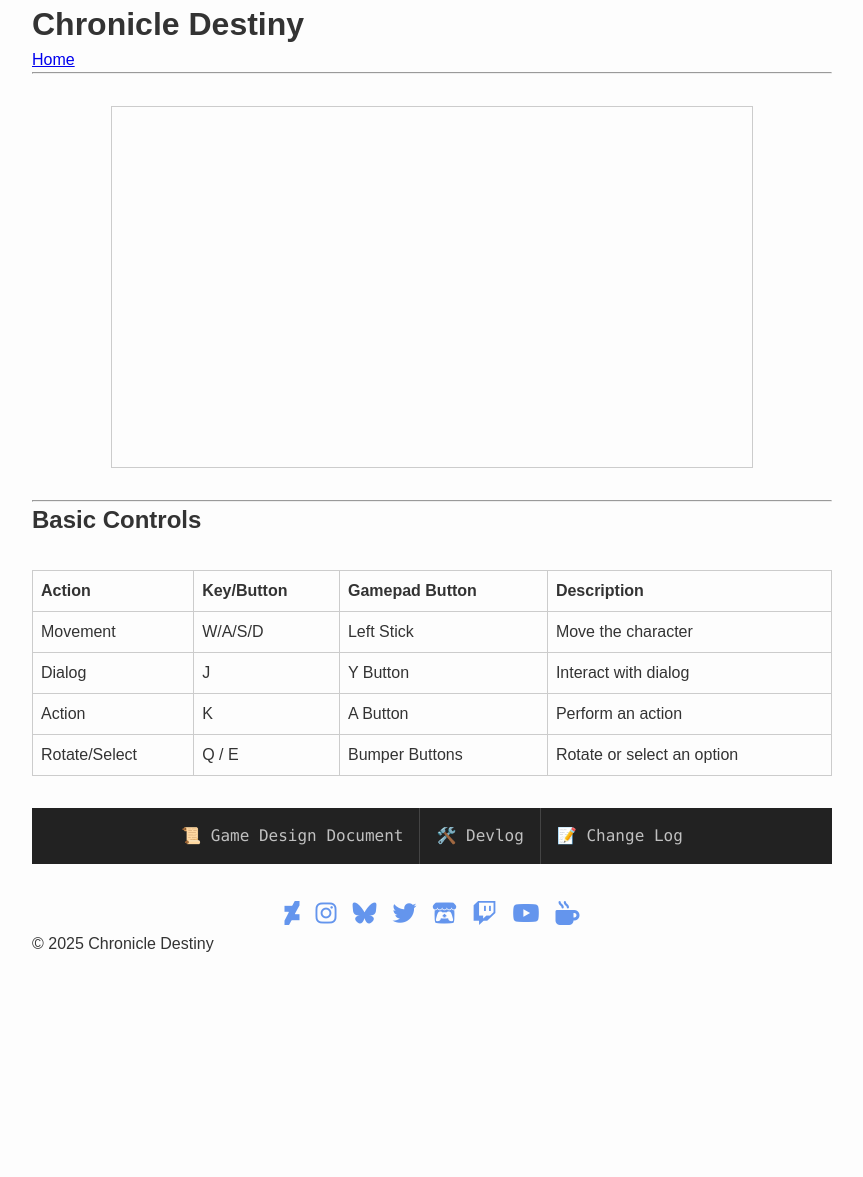
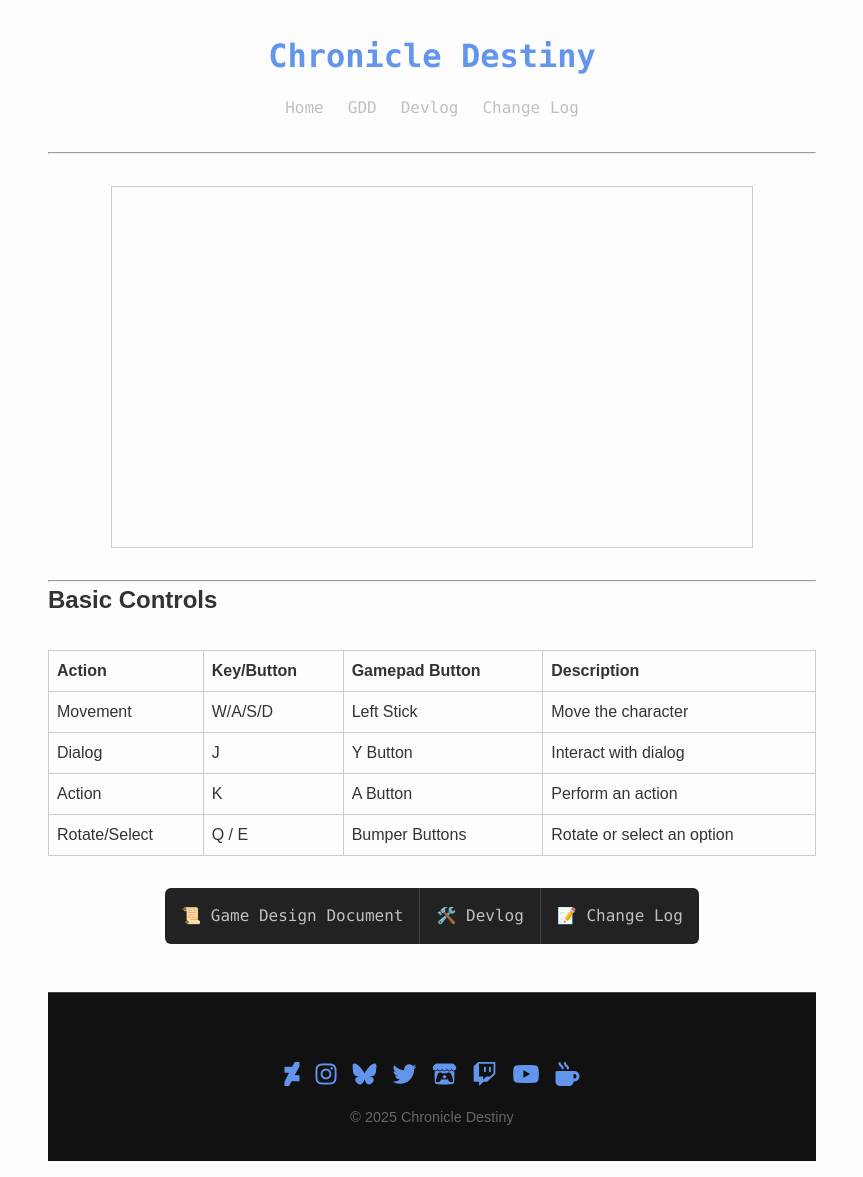
Before and after one commit to zBuLe/Chronicle-Destiny, a Jekyll site: the page built from index.md, in a window 1280 px wide. Shown: the whole page, without its empty margins (208-1071 px from the left). Built offline with Jekyll 4.4.1, drawn with Linux system fonts in a browser that asks for light colours; nearby versions of some CDN libraries; our own code applies the rules of GitHub Pages for plain Markdown files; a script that is not in the unit is left out; before the commit the page ends 956 px from its top, so only the background shows below that.

Commit message:
Refactor footer and header structure for improved semantics and styling consistency

````diff
--- a/_includes/footer.html
+++ b/_includes/footer.html
@@ -1,4 +1,4 @@
-<footer>
+<footer class="site-footer">
   <div class="social-links">
     <a href="https://deviantart.com/zbule" target="_blank" title="DeviantArt">
       <i class="fab fa-deviantart"></i>
@@ -25,5 +25,5 @@
       <i class="fa-solid fa-mug-hot"></i>
     </a>
   </div>
-  <p>&copy; {{ site.time | date: "%Y" }} {{ site.title }}</p>
+  <p class="footer-copy">&copy; {{ site.time | date: "%Y" }} {{ site.title }}</p>
 </footer>
--- a/_includes/header.html
+++ b/_includes/header.html
@@ -1,7 +1,9 @@
-<header>
-  <h1>{{ site.title }}</h1>
-  <nav>
+<header class="site-header">
+  <h1 class="site-title">{{ site.title }}</h1>
+  <nav class="site-nav">
     <a href="{{ '/' | relative_url }}">Home</a>
-    <!-- Add more links as needed -->
+    <a href="{{ '/gdd/chronicle-destiny-gdd.md' | relative_url }}">GDD</a>
+    <a href="{{ '/devlog/' | relative_url }}">Devlog</a>
+    <a href="{{ '/changelog.md' | relative_url }}">Change Log</a>
   </nav>
 </header>
--- a/_layouts/default.html
+++ b/_layouts/default.html
@@ -4,17 +4,23 @@
   <meta charset="UTF-8">
   <title>{{ page.title }}</title>
   <meta name="viewport" content="width=device-width, initial-scale=1.0">
+  <meta name="description" content="Development site for Chronicle Destiny, a GameMaker-based narrative RPG.">
+  <link rel="icon" href="{{ '/assets/img/favicon.ico' | relative_url }}">
   <link rel="stylesheet" href="{{ '/assets/css/style.css' | relative_url }}">
   <link rel="stylesheet" href="{{ '/assets/css/gml.css' | relative_url }}">
   <script src="https://kit.fontawesome.com/fe2b0ce82c.js" crossorigin="anonymous"></script>
 </head>
 <body>
   <div class="container">
-    {% include header.html %}
+    <header>
+      {% include header.html %}
+    </header>
     <main>
       {{ content }}
     </main>
-    {% include footer.html %}
+    <footer>
+      {% include footer.html %}
+    </footer>
   </div>
 </body>
 </html>
--- a/assets/css/gml.css
+++ b/assets/css/gml.css
@@ -1,4 +1,4 @@
-/* === JAVA-ONLY CODE BLOCK STYLE === */
+/* === GML-STYLED CODE BLOCK (faked via ```java) === */
 .language-java pre {
   background: #222222;
   color: #C0C0C0;
@@ -7,118 +7,54 @@
   border-radius: 6px;
   border: 2px solid #039D5B;
   font-family: Consolas, monospace;
+  font-size: 0.95em;
+  line-height: 1.5;
 }
 
-/* === JAVA-ONLY TOKEN COLORS === */
+/* === Rouge Token Styles for GML Look === */
+
+/* Comments */
 .language-java .highlight .c1 {
   color: #5B995B;
   font-style: italic;
-} /* Comments */
+}
 
-.language-java .highlight .mi {
+/* Numbers (integer & float) and constants */
+.language-java .highlight .mi,
+.language-java .highlight .mf,
+.language-java .highlight .kc,
+.language-java .highlight .no,
+.language-java .highlight .nf,
+.language-java .highlight .err {
   color: #FF8080;
   font-weight: bold;
-} /* Integer Numbers */
+}
 
-.language-java .highlight .mf {
-  color: #FF8080;
-  font-weight: bold;
-} /* Floating-point Numbers */
-
-.language-java .highlight .kc {
-  color: #FF8080;
-  font-weight: bold;
-} /* Keyword Constants (true, false, null) */
-
-.language-java .highlight .s {
-  color: #FFFF00;
-  font-weight: bold;
-} /* Strings */
-
+/* Strings */
+.language-java .highlight .s,
 .language-java .highlight .s2 {
   color: #FFFF00;
   font-weight: bold;
-} /* Secondary Strings */
-
-.language-java .highlight .k {
-  color: #FFB871;
-  font-weight: bold;
-} /* General Keywords */
-
-.language-java .highlight .kt {
-  color: #FFB871;
-  font-weight: bold;
-} /* Type Keywords */
-
-.language-java .highlight .n {
-  color: #FFF899;
-} /* Static Variables */
-
-.language-java .highlight .na {
-  color: #B2B1FF;
-} /* Instance Variables */
-
-.language-java .highlight .o {
-  color: #FFB871;
-} /* Operators */
-
-.language-java .highlight .no {
-  color: #FF8080;
-} /* Constants */
-
-.language-java .highlight .nf {
-  color: #FF8080;
-} /* Function Names */
-
-.language-java .highlight .err {
-  color: #FF8080;
-} /* Error / Macro */
-
-
-
-
-/* Override base styles */
-.hljs {
-  background: #222222;
-  color: #C0C0C0;
-  font-family: Consolas, monospace;
-  border: 2px solid #039D5B;
-  border-radius: 5px;
-  padding: 1em;
 }
 
-/* Highlight.js token classes */
-.hljs-keyword,
-.hljs-built_in,
-.hljs-type {
+/* Keywords (general and types) */
+.language-java .highlight .k,
+.language-java .highlight .kt {
   color: #FFB871;
   font-weight: bold;
 }
 
-.hljs-number,
-.hljs-literal {
-  color: #FF8080;
-  font-weight: bold;
+/* Operators */
+.language-java .highlight .o {
+  color: #FFB871;
 }
 
-.hljs-string {
-  color: #FFFF00;
-  font-weight: bold;
-}
-
-.hljs-comment {
-  color: #5B995B;
-  font-style: italic;
-}
-
-.hljs-function .hljs-title {
-  color: #FF8080;
-}
-
-.hljs-variable {
+/* Static/global variables */
+.language-java .highlight .n {
   color: #FFF899;
 }
 
-.hljs-attr {
+/* Instance variables / attributes */
+.language-java .highlight .na {
   color: #B2B1FF;
 }
--- a/assets/css/style.css
+++ b/assets/css/style.css
@@ -20,17 +20,24 @@
 body {
   line-height: 1.5;
   -webkit-font-smoothing: antialiased;
+  font-family: sans-serif;
+  background-color: #fdfdfd;
+  color: #333;
+  --primary-color: #6495ED;
 }
 
+/* Reset media elements */
 img, picture, video, canvas, svg {
   display: block;
   max-width: 100%;
 }
 
+/* Form element reset */
 input, button, textarea, select {
   font: inherit;
 }
 
+/* Text wrapping */
 p, h1, h2, h3, h4, h5, h6 {
   overflow-wrap: break-word;
 }
@@ -38,6 +45,7 @@ p, h1, h2, h3, h4, h5, h6 {
 p {
   text-wrap: pretty;
 }
+
 h1, h2, h3, h4, h5, h6 {
   text-wrap: balance;
 }
@@ -47,25 +55,110 @@ h1, h2, h3, h4, h5, h6 {
 }
 
 
-/* === GLOBAL STYLES === */
+/* === LAYOUT === */
 
-
-body {
-  margin: 0;
-  padding: 0;
-  font-family: sans-serif;
-  background-color: #fdfdfd;
-  color: #333;
-  --primary-color: #6495ED; /* Shared color for links and icons */
-}
-
-/* This centers the whole site content */
 .container {
   max-width: 800px;
   margin: 0 auto;
+  padding: 1em;
 }
 
-/* Optional: make tables look nice */
+
+/* === GLOBAL ELEMENTS === */
+
+a {
+  color: var(--primary-color);
+  text-decoration: none;
+  transition: color 0.3s ease;
+}
+
+a:hover {
+  color: #4169E1;
+}
+
+
+/* === HEADER === */
+
+.site-header {
+  text-align: center;
+  margin-bottom: 2em;
+}
+
+.site-title {
+  font-size: 2em;
+  font-family: Consolas, monospace;
+  color: var(--primary-color);
+  margin: 0.5em 0;
+}
+
+.site-nav {
+  display: flex;
+  justify-content: center;
+  gap: 1.5em;
+  font-family: Consolas, monospace;
+}
+
+.site-nav a {
+  color: #C0C0C0;
+  transition: color 0.3s ease;
+}
+
+.site-nav a:hover {
+  color: var(--primary-color);
+}
+
+
+/* === NAVIGATION BAR === */
+
+.nav-list {
+  list-style: none;
+  margin: 2em auto;
+  padding: 0;
+  display: flex;
+  justify-content: center;
+  background-color: #222;
+  border-radius: 6px;
+  width: fit-content;
+}
+
+.nav-list li {
+  margin: 0;
+}
+
+.nav-list li a {
+  display: block;
+  padding: 1em;
+  color: #C0C0C0;
+  font-family: Consolas, monospace;
+  transition: background 0.3s ease, color 0.3s ease;
+}
+
+.nav-list li a:hover,
+.nav-list li a:focus {
+  background-color: var(--primary-color);
+  color: white;
+}
+
+.nav-list li:not(:last-child) a {
+  border-right: 1px solid #444;
+}
+
+@media (max-width: 600px) {
+  .nav-list {
+    flex-direction: column;
+    width: 100%;
+    border-radius: 0;
+  }
+
+  .nav-list li:not(:last-child) a {
+    border-right: none;
+    border-bottom: 1px solid #444;
+  }
+}
+
+
+/* === TABLES === */
+
 table {
   border-collapse: collapse;
   width: 100%;
@@ -78,7 +171,9 @@ th, td {
   text-align: left;
 }
 
-/* Optional: center the canvas and game wrapper */
+
+/* === GAME CANVAS === */
+
 .gm4html5_div_class {
   display: flex;
   justify-content: center;
@@ -92,60 +187,7 @@ canvas {
 }
 
 
-
-
-
-
-
-
-.nav-list {
-  list-style: none;
-  margin: 0;
-  padding: 0;
-  display: flex;
-  justify-content: center; /* center nav items */
-  background-color: #222;
-  width: 100%; /* full width bar */
-}
-
-
-/* Style each nav item */
-.nav-list li {
-  margin: 0;
-  padding: 0;
-}
-
-/* Style the links */
-.nav-list li a {
-  display: block;
-  padding: 1em;
-  color: #C0C0C0;   /* nav link text color */
-  text-decoration: none;
-  font-family: Consolas, monospace;
-  transition: background 0.3s ease, color 0.3s ease;
-}
-
-/* Hover and active states */
-.nav-list li a:hover,
-.nav-list li a:focus {
-  background-color: #6495ED; /* change background on hover */
-  color: white;              /* change text color on hover */
-}
-
-/* Optional: Add a border or divider between nav items */
-.nav-list li:not(:last-child) a {
-  border-right: 1px solid #444;
-}
-
-
-
-
-
-
-
-
-
-
+/* === SOCIAL ICONS === */
 
 .social-links {
   display: flex;
@@ -157,22 +199,21 @@ canvas {
 .social-links a {
   display: inline-block;
   font-size: 1.5em;
-  color: #6495ED;
-  text-decoration: none;
+  color: var(--primary-color);
+  transition: color 0.3s ease;
   vertical-align: middle;
-  transition: color 0.3s ease;
 }
 
 .social-links a:hover {
   color: aliceblue;
 }
 
-/* Ensure custom SVGs behave like FA icons */
+/* Optional: support for SVG icons */
 .social-links .social-icon svg {
   display: block;
   width: 100%;
   height: 100%;
-  fill: #6495ED;
+  fill: var(--primary-color);
   transition: fill 0.3s ease;
 }
 
@@ -181,7 +222,25 @@ canvas {
 }
 
 
+/* === FOOTER === */
 
+.site-footer {
+  text-align: center;
+  padding: 2em 1em;
+  background-color: #111;
+  color: #888;
+  margin-top: 3em;
+  border-top: 1px solid #444;
+}
+
+.footer-copy {
+  margin-top: 1em;
+  font-size: 0.9em;
+  color: #666;
+}
+
+
+/* === DARK MODE === */
 
 @media (prefers-color-scheme: dark) {
   body {
@@ -204,4 +263,19 @@ canvas {
   canvas {
     border-color: #444;
   }
+
+  .nav-list {
+    background-color: #1a1a1a;
+  }
+
+  .nav-list li a:hover,
+  .nav-list li a:focus {
+    background-color: #6495ED;
+    color: #fff;
+  }
+
+  .site-footer {
+    background-color: #000;
+    color: #bbb;
+  }
 }
````
